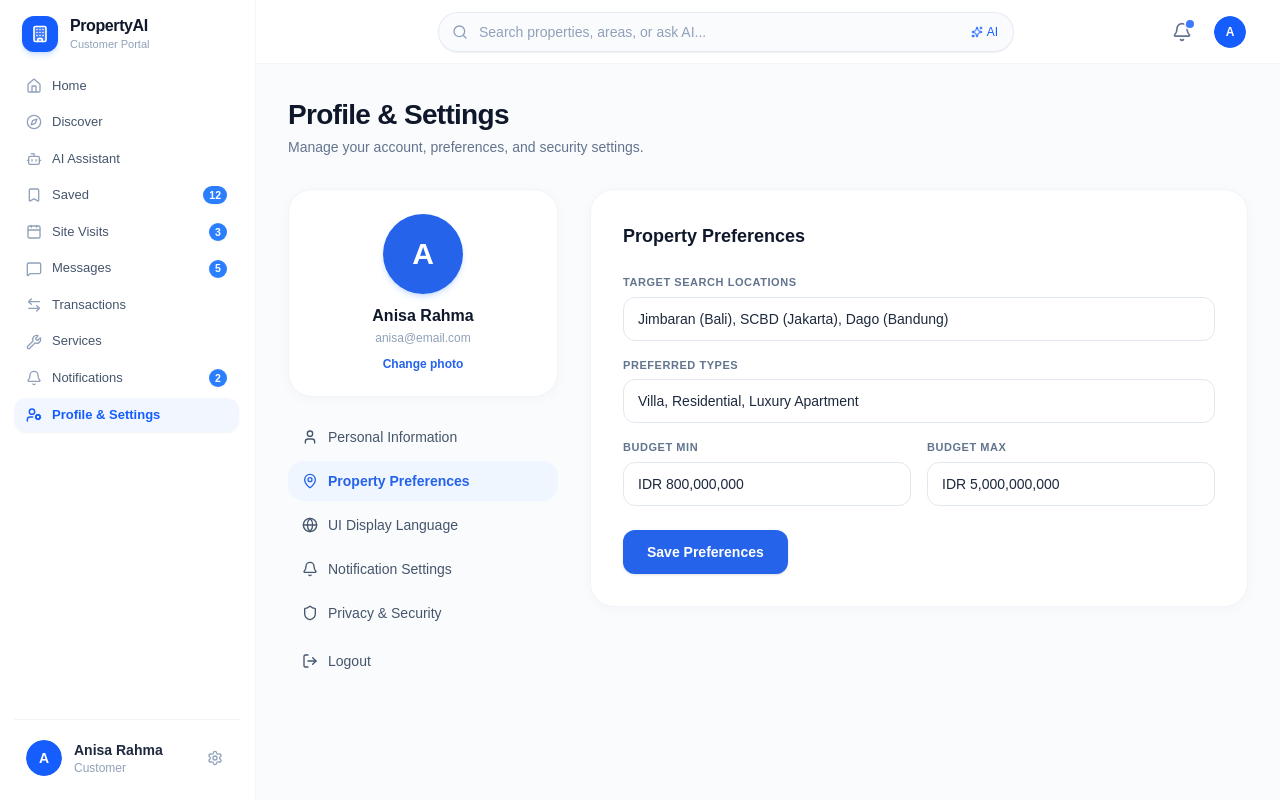
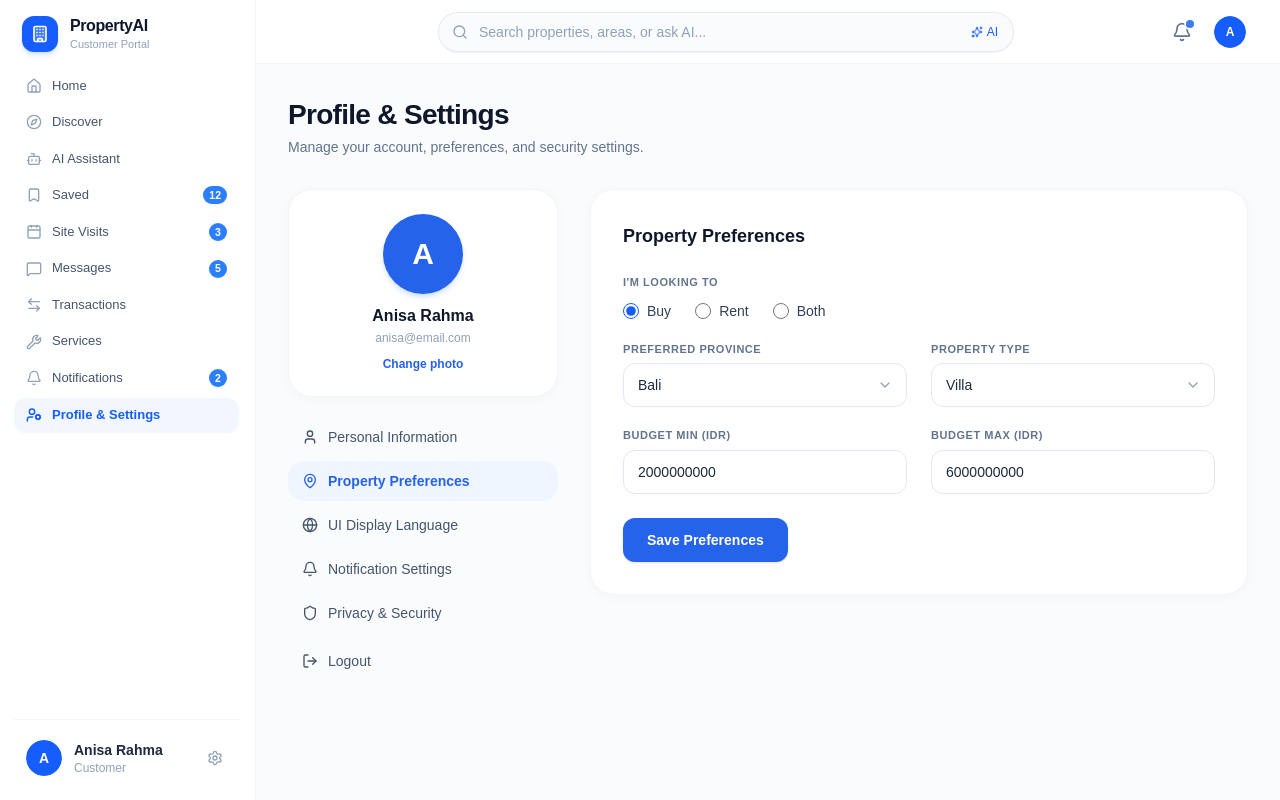
Before and after one commit to shahidulshohid/kim18manu, a Next.js app: page /dashboard/customer/settings in a window 1280 px wide. Both pictures are taken after a click on the button "Property Preferences". Built offline with nearby package versions, Linux system fonts and the light colour scheme.

Commit message:
feat: add SettingsView component for customer dashboard profile and preferences management

```diff
--- a/components/dashboard/customer/views/SettingsView.tsx
+++ b/components/dashboard/customer/views/SettingsView.tsx
@@ -10,7 +10,7 @@ import {
   LogOut,
   CheckCircle2,
   AlertCircle,
-  Camera,
+  ChevronDown,
 } from "lucide-react";
 import { cn } from "@/lib/utils";
 
@@ -32,13 +32,13 @@ export default function SettingsView() {
     dob: "",
   });
 
-  // Property Preferences state
+  // Property Preferences state strictly matching screenshot
   const [preferences, setPreferences] = useState({
-    locations: "Jimbaran (Bali), SCBD (Jakarta), Dago (Bandung)",
-    propertyTypes: "Villa, Residential, Luxury Apartment",
-    budgetMin: "IDR 800,000,000",
-    budgetMax: "IDR 5,000,000,000",
-    beds: "3+ Beds",
+    lookingTo: "Buy" as "Buy" | "Rent" | "Both",
+    province: "Bali",
+    propertyType: "Villa",
+    budgetMin: "2000000000",
+    budgetMax: "6000000000",
   });
 
   // UI Language state
@@ -241,7 +241,7 @@ export default function SettingsView() {
 
         {/* Right Column: Settings Panel */}
         <div className="flex-1 w-full bg-white rounded-2xl sm:rounded-3xl border border-slate-100 shadow-[0_2px_12px_rgba(0,0,0,0.03)] p-6 sm:p-8 min-w-0">
-          {/* Tab 1: Personal Information (matches screenshot) */}
+          {/* Tab 1: Personal Information */}
           {activeTab === "personal" && (
             <form onSubmit={handleSavePersonal}>
               <h2 className="text-base sm:text-lg font-bold text-slate-900 mb-6">
@@ -322,46 +322,118 @@ export default function SettingsView() {
             </form>
           )}
 
-          {/* Tab 2: Property Preferences */}
+          {/* Tab 2: Property Preferences strictly matching screenshot media_1791872205189.png */}
           {activeTab === "preferences" && (
             <form onSubmit={handleSavePreferences}>
               <h2 className="text-base sm:text-lg font-bold text-slate-900 mb-6">
                 Property Preferences
               </h2>
 
-              <div className="space-y-4 mb-6">
+              {/* I'M LOOKING TO */}
+              <div className="mb-5">
+                <label className="block text-[11px] font-bold text-slate-500 uppercase tracking-wider mb-2.5">
+                  I&apos;M LOOKING TO
+                </label>
+                <div className="flex flex-wrap items-center gap-5 sm:gap-6 text-xs sm:text-sm text-slate-700 font-medium">
+                  <label className="flex items-center gap-2 cursor-pointer select-none">
+                    <input
+                      type="radio"
+                      name="lookingTo"
+                      value="Buy"
+                      checked={preferences.lookingTo === "Buy"}
+                      onChange={() =>
+                        setPreferences({ ...preferences, lookingTo: "Buy" })
+                      }
+                      className="h-4 w-4 text-blue-600 focus:ring-blue-500 accent-blue-600 cursor-pointer"
+                    />
+                    <span>Buy</span>
+                  </label>
+
+                  <label className="flex items-center gap-2 cursor-pointer select-none">
+                    <input
+                      type="radio"
+                      name="lookingTo"
+                      value="Rent"
+                      checked={preferences.lookingTo === "Rent"}
+                      onChange={() =>
+                        setPreferences({ ...preferences, lookingTo: "Rent" })
+                      }
+                      className="h-4 w-4 text-blue-600 focus:ring-blue-500 accent-blue-600 cursor-pointer"
+                    />
+                    <span>Rent</span>
+                  </label>
+
+                  <label className="flex items-center gap-2 cursor-pointer select-none">
+                    <input
+                      type="radio"
+                      name="lookingTo"
+                      value="Both"
+                      checked={preferences.lookingTo === "Both"}
+                      onChange={() =>
+                        setPreferences({ ...preferences, lookingTo: "Both" })
+                      }
+                      className="h-4 w-4 text-blue-600 focus:ring-blue-500 accent-blue-600 cursor-pointer"
+                    />
+                    <span>Both</span>
+                  </label>
+                </div>
+              </div>
+
+              {/* Row 2: PREFERRED PROVINCE & PROPERTY TYPE */}
+              <div className="grid grid-cols-1 md:grid-cols-2 gap-4 sm:gap-6 mb-5">
+                {/* PREFERRED PROVINCE */}
                 <div>
                   <label className="block text-[11px] font-bold text-slate-500 uppercase tracking-wider mb-1.5">
-                    Target Search Locations
+                    PREFERRED PROVINCE
                   </label>
-                  <input
-                    type="text"
-                    value={preferences.locations}
+                  <div className="relative">
+                    <select
+                      value={preferences.province}
                       onChange={(e) =>
-                      setPreferences({ ...preferences, locations: e.target.value })
+                        setPreferences({ ...preferences, province: e.target.value })
                       }
-                    className="w-full h-11 px-3.5 rounded-xl border border-slate-200 text-xs sm:text-sm text-slate-800 bg-white focus:outline-none focus:border-blue-600 focus:ring-1 focus:ring-blue-600"
-                  />
+                      className="w-full h-11 px-3.5 pr-9 rounded-xl border border-slate-200 text-xs sm:text-sm text-slate-800 bg-white focus:outline-none focus:border-blue-600 focus:ring-1 focus:ring-blue-600 appearance-none cursor-pointer"
+                    >
+                      <option value="Bali">Bali</option>
+                      <option value="DKI Jakarta">DKI Jakarta</option>
+                      <option value="Jawa Barat">Jawa Barat (Bandung)</option>
+                      <option value="Banten">Banten (Tangerang / BSD)</option>
+                      <option value="DI Yogyakarta">DI Yogyakarta</option>
+                    </select>
+                    <ChevronDown className="h-4 w-4 text-slate-400 absolute right-3.5 top-1/2 -translate-y-1/2 pointer-events-none" />
+                  </div>
                 </div>
 
+                {/* PROPERTY TYPE */}
                 <div>
                   <label className="block text-[11px] font-bold text-slate-500 uppercase tracking-wider mb-1.5">
-                    Preferred Types
+                    PROPERTY TYPE
                   </label>
-                  <input
-                    type="text"
-                    value={preferences.propertyTypes}
+                  <div className="relative">
+                    <select
+                      value={preferences.propertyType}
                       onChange={(e) =>
-                      setPreferences({ ...preferences, propertyTypes: e.target.value })
+                        setPreferences({ ...preferences, propertyType: e.target.value })
                       }
-                    className="w-full h-11 px-3.5 rounded-xl border border-slate-200 text-xs sm:text-sm text-slate-800 bg-white focus:outline-none focus:border-blue-600 focus:ring-1 focus:ring-blue-600"
-                  />
+                      className="w-full h-11 px-3.5 pr-9 rounded-xl border border-slate-200 text-xs sm:text-sm text-slate-800 bg-white focus:outline-none focus:border-blue-600 focus:ring-1 focus:ring-blue-600 appearance-none cursor-pointer"
+                    >
+                      <option value="Villa">Villa</option>
+                      <option value="Apartment">Apartment</option>
+                      <option value="House">House</option>
+                      <option value="Commercial">Commercial</option>
+                      <option value="Land">Land</option>
+                    </select>
+                    <ChevronDown className="h-4 w-4 text-slate-400 absolute right-3.5 top-1/2 -translate-y-1/2 pointer-events-none" />
+                  </div>
+                </div>
               </div>
 
-                <div className="grid grid-cols-1 sm:grid-cols-2 gap-4">
+              {/* Row 3: BUDGET MIN (IDR) & BUDGET MAX (IDR) */}
+              <div className="grid grid-cols-1 md:grid-cols-2 gap-4 sm:gap-6 mb-6">
+                {/* BUDGET MIN (IDR) */}
                 <div>
                   <label className="block text-[11px] font-bold text-slate-500 uppercase tracking-wider mb-1.5">
-                      Budget Min
+                    BUDGET MIN (IDR)
                   </label>
                   <input
                     type="text"
@@ -369,12 +441,14 @@ export default function SettingsView() {
                     onChange={(e) =>
                       setPreferences({ ...preferences, budgetMin: e.target.value })
                     }
-                      className="w-full h-11 px-3.5 rounded-xl border border-slate-200 text-xs sm:text-sm text-slate-800 bg-white focus:outline-none focus:border-blue-600"
+                    className="w-full h-11 px-3.5 rounded-xl border border-slate-200 text-xs sm:text-sm text-slate-800 bg-white focus:outline-none focus:border-blue-600 focus:ring-1 focus:ring-blue-600"
                   />
                 </div>
+
+                {/* BUDGET MAX (IDR) */}
                 <div>
                   <label className="block text-[11px] font-bold text-slate-500 uppercase tracking-wider mb-1.5">
-                      Budget Max
+                    BUDGET MAX (IDR)
                   </label>
                   <input
                     type="text"
@@ -382,12 +456,12 @@ export default function SettingsView() {
                     onChange={(e) =>
                       setPreferences({ ...preferences, budgetMax: e.target.value })
                     }
-                      className="w-full h-11 px-3.5 rounded-xl border border-slate-200 text-xs sm:text-sm text-slate-800 bg-white focus:outline-none focus:border-blue-600"
+                    className="w-full h-11 px-3.5 rounded-xl border border-slate-200 text-xs sm:text-sm text-slate-800 bg-white focus:outline-none focus:border-blue-600 focus:ring-1 focus:ring-blue-600"
                   />
                 </div>
               </div>
-              </div>
 
+              {/* Save Preferences Button */}
               <button
                 type="submit"
                 className="h-11 px-6 rounded-xl bg-[#2563eb] hover:bg-blue-700 text-white font-semibold text-xs sm:text-sm shadow-sm transition-all cursor-pointer active:scale-95"
```
Lines whose indentation alone changed are shown as unchanged.
